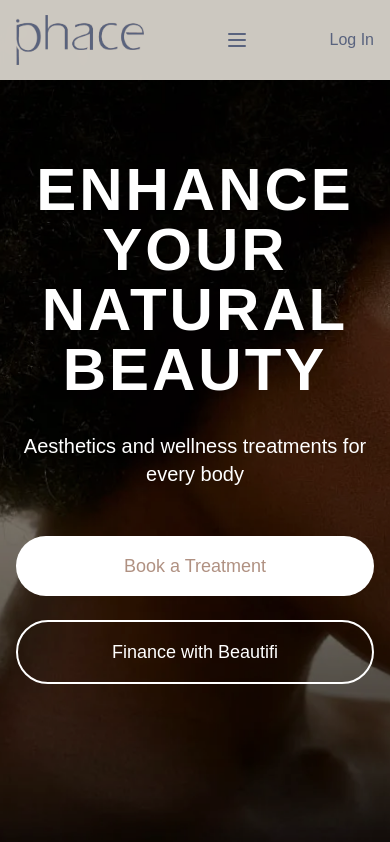
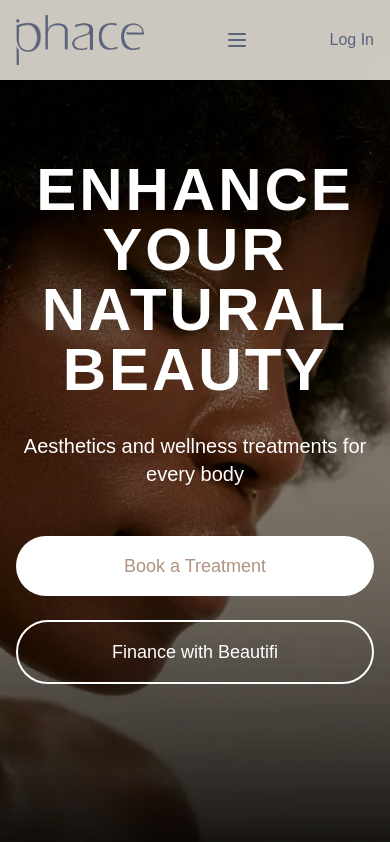
Before and after one commit to masonym/phace-website, a Next.js app: page / in a window 390 px wide. Shown: the top 842 px of the page. Built offline with nearby package versions, Linux system fonts and the light colour scheme; no server answers; a web font is replaced by a local one.

Commit message:
Moved hero image position on mobiele

```diff
--- a/src/components/home/Hero.tsx
+++ b/src/components/home/Hero.tsx
@@ -11,7 +11,7 @@ export function Hero() {
             src="/images/hero-image.webp"
             alt="Natural Beauty Enhancement"
             fill
-            className="object-cover"
+            className="object-cover object-[75%_25%] md:object-center"
             priority
           />
           {/* Overlay for better text readability */}
```
